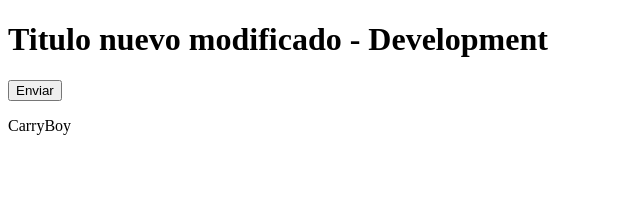
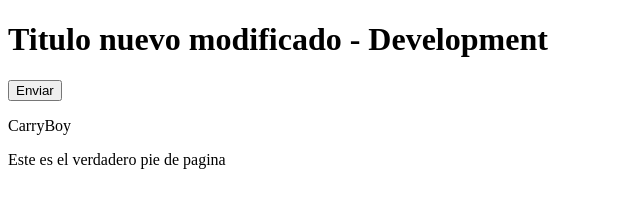
Before and after one commit to hcarrisoza/hello-world-git, a plain HTML site: page index.html in a window 1280 px wide. Shown: the whole page, without its empty margins (0-640 px from the left). Drawn offline with Linux system fonts and the light colour scheme.

Commit message:
AddFooter
Se agrega el verdadero pie de pagina

```diff
--- a/index.html
+++ b/index.html
@@ -11,5 +11,6 @@
         <input type="button" value="Enviar"/>
     </form>
     <p>CarryBoy</p>
+    Este es el verdadero pie de pagina
 </body>
 </html>
```
